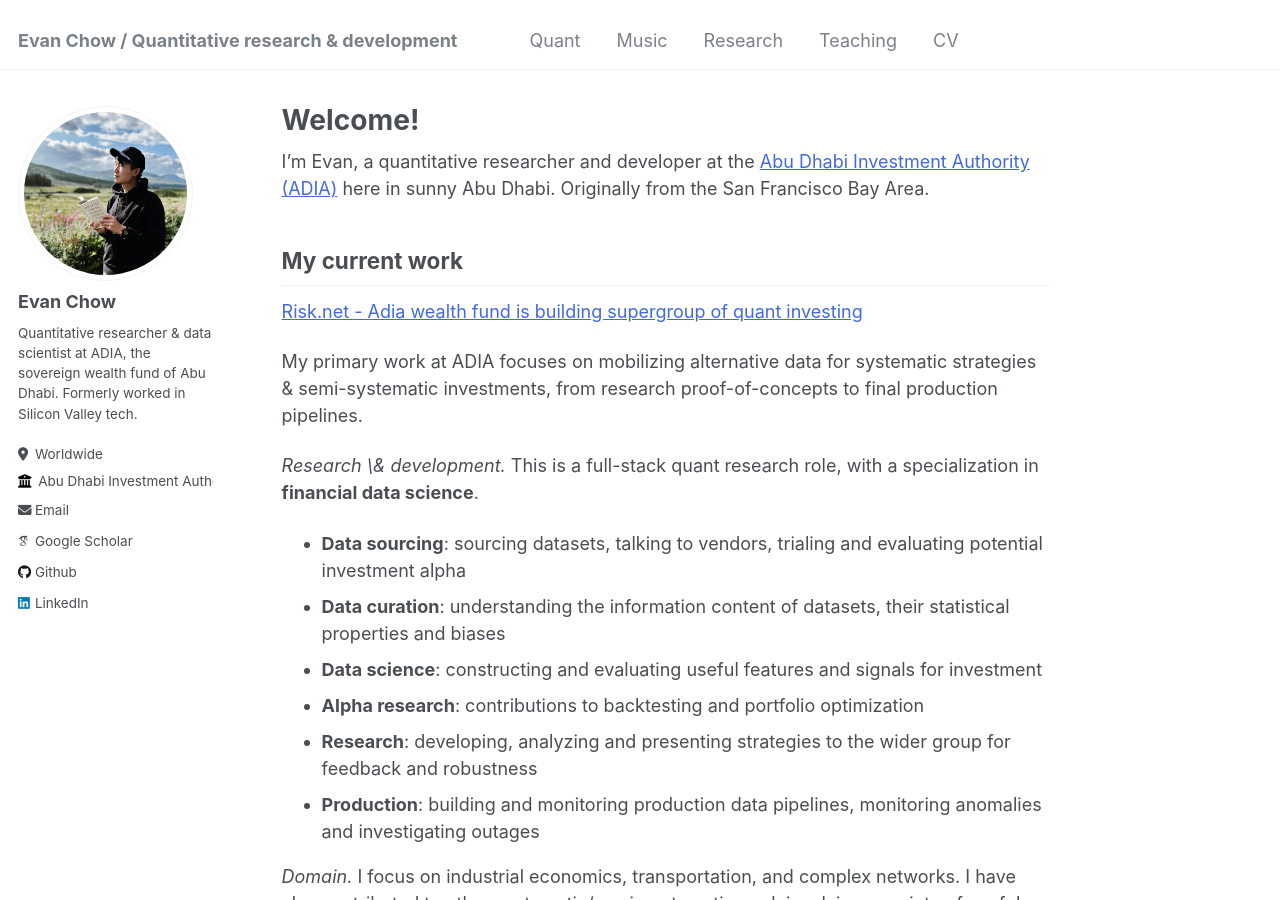
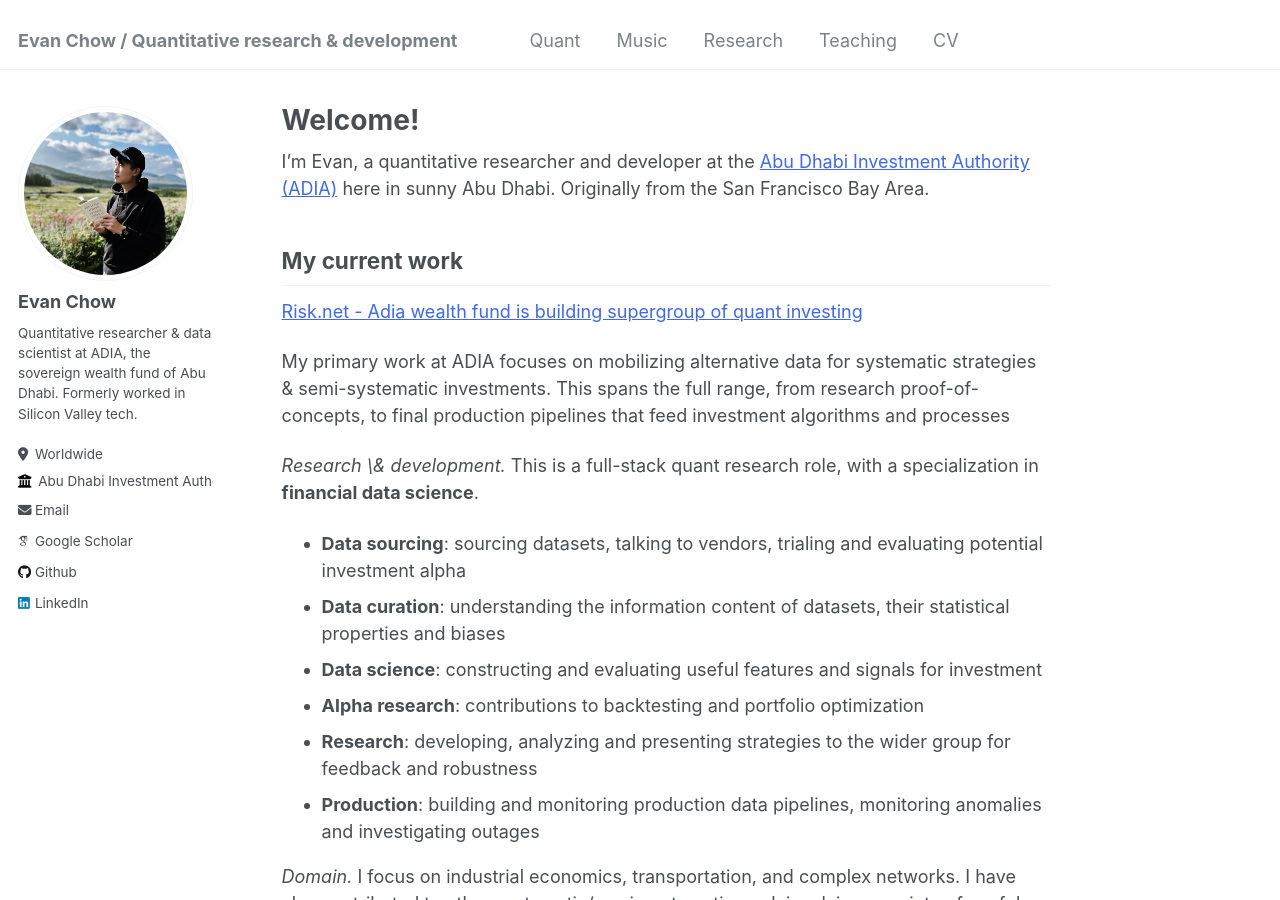
Before and after one commit to evnchw/evnchw.github.io, a Jekyll site: the page built from _pages/about.md, in a window 1280 px wide and 900 px high. Built offline with Jekyll 4.4.1, drawn with Linux system fonts in a browser that asks for light colours; some web fonts are replaced.

Commit message:
Quick commit.

```diff
--- a/_pages/about.md
+++ b/_pages/about.md
@@ -13,7 +13,7 @@ I'm Evan, a quantitative researcher and developer at the [Abu Dhabi Investment A
 
 [Risk.net - Adia wealth fund is building supergroup of quant investing](https://www.risk.net/investing/quant-investing/7929061/adia-wealth-fund-is-building-supergroup-of-quant-investing)
 
-My primary work at ADIA focuses on mobilizing alternative data for systematic strategies & semi-systematic investments, from research proof-of-concepts to final production pipelines.
+My primary work at ADIA focuses on mobilizing alternative data for systematic strategies & semi-systematic investments. This spans the full range, from research proof-of-concepts, to final production pipelines that feed investment algorithms and processes
 
 *Research \& development.* This is a full-stack quant research role, with a specialization in **financial data science**.
 
```
